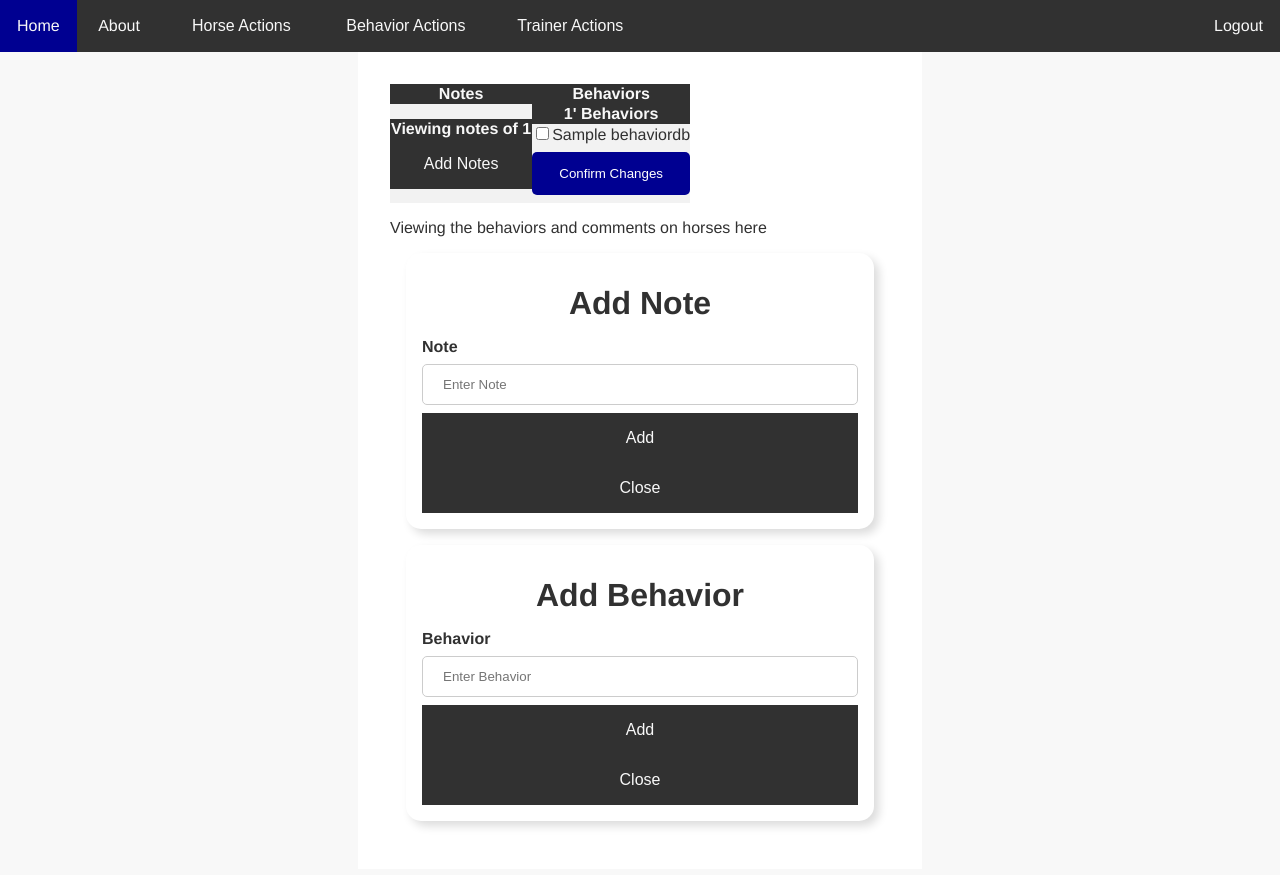
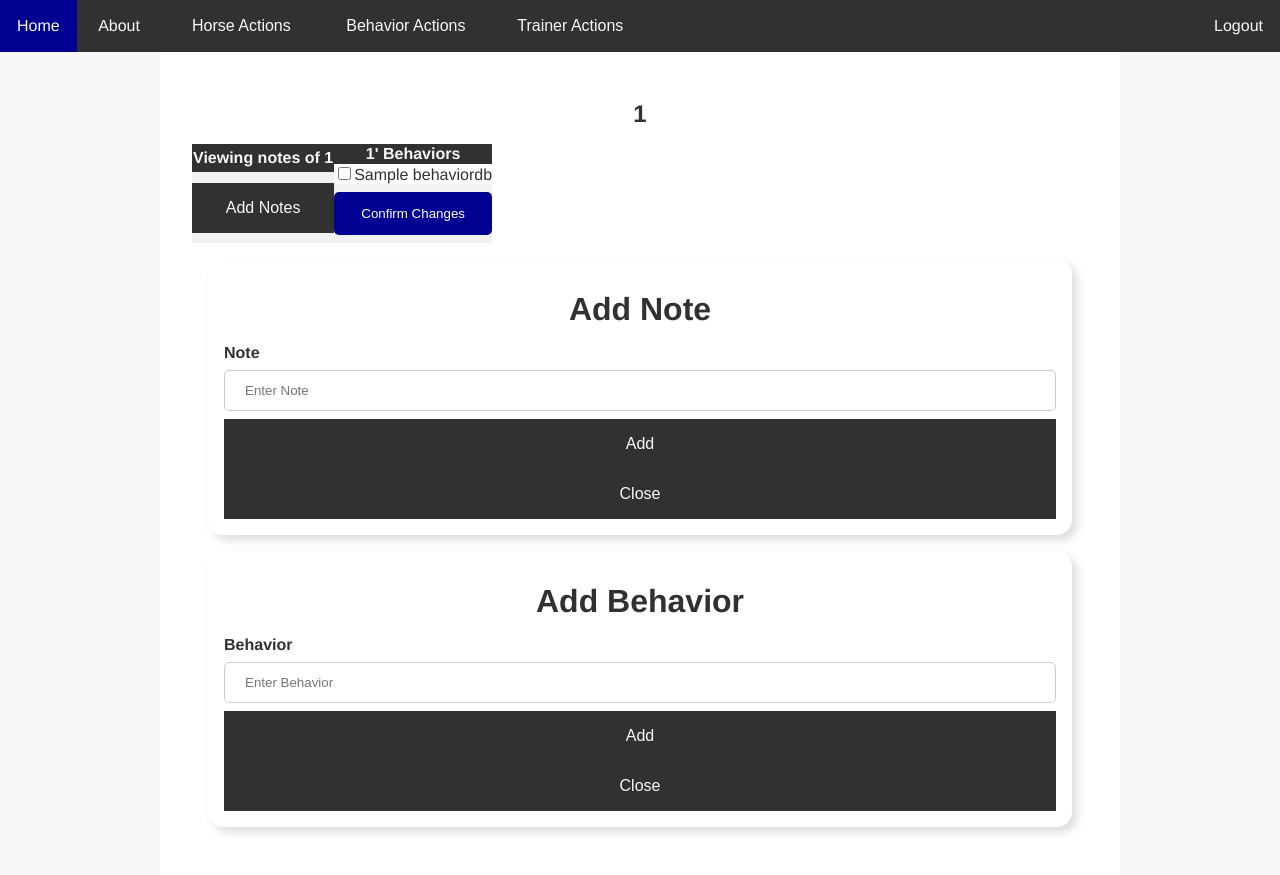
Before and after one commit to skyshane1/horsetrainersystem, a PHP site: page /viewHorse.php?selectedHorse=1 in a window 1280 px wide. Before the commit the page ends 825 px from the top, so only its background shows below. Run offline with PHP 8.4, Linux system fonts and the light colour scheme; the visitor is signed in with stand-in values (Sample User, id 1); tables that the repository leaves empty hold one stand-in row (values such as "Sample post").

Commit message:
Continued fixing view horse

```diff
--- a/header.php
+++ b/header.php
@@ -25,7 +25,7 @@ if ($_SESSION['access_level'] != 2 and $_SESSION['access_level'] != 1) {
     <div class="dropdown">
         <button class="dropbtn">Horse Actions</button>
         <div class="dropdown-content">
-            <a href="viewHorse.php"><u>Search Horse</u></a>
+            <a href="viewHorse.php?selectedHorse= "><u>Search Horse</u></a>
             <a href="addHorseForm.php"><u>Add Horse</u></a>
             <a href="horseActions.php?formAction=selectHorse"><u>Update Horse</u></a>
             <a href="horseActions.php?formAction=removeHorse"><u>Remove Horse</u></a>
--- a/newstyle.css
+++ b/newstyle.css
@@ -6,7 +6,7 @@
 }
 
 .content {
-    max-width: 500px;
+    max-width: 70%;
     margin: auto;
     background: white;
     padding: 32px;
--- a/viewHorse.php
+++ b/viewHorse.php
@@ -68,7 +68,7 @@ function cancelNote(){
         $con = connect();
     ?>
     <div class="content">
-        <?PHP if ($selectedHorse == null){ ?>
+        <?PHP if ($selectedHorse == ''){ ?>
         <p><strong>Search For Horse</strong></p>
         <p>Enter a horses name and press enter or the submit button to submit</p>
         <p>Clicking on a horses name will open their profile</p>
@@ -142,18 +142,9 @@ function cancelNote(){
             </table>
         </form>
         <?PHP } else if($selectedHorse != null){ ?>
-        <div>
-            <table>
-                <tr>
-                    <th>
-                        Notes
-                    </th>
-                    <th>
-                        Behaviors
-                    </th>
-                </tr>
-                <tr><td>
-                        <div>
+            <?PHP echo('<h2>'.$selectedHorse.'</h2>');?>
+            <div class="flex-container">
+                <!-- View Notes Table -->
                 <table>
                     <?php
                     if (isset($_GET['curr_horse_button']) && $_GET['curr_horse_button']!=$_SESSION['curr_horse']){
@@ -163,17 +154,18 @@ function cancelNote(){
                     $curr_horse_qry="Select * from notesdb where horseName = '" .$selectedHorse. "' order by noteDate DESC;";
                     $curr_fetched=mysqli_query($con,$curr_horse_qry);
                     while($row=mysqli_fetch_array($curr_fetched, MYSQLI_ASSOC)){
+                        $curr_trainer_qry="Select * from persondb where id = '" .$row['trainerId']. "';";
+                        $curr_trainer=mysqli_query($con, $curr_trainer_qry);
+                        $trainer_id = mysqli_fetch_array($curr_trainer, MYSQLI_ASSOC);
                         $hnote = $row['note'];
                         echo "<tr><td> ".$hnote. " ";
-                                    echo "<br>" .$row['trainerName']." ".$row['noteDate']."</td></tr></div>";
+                        echo "<br>" .$trainer_id['fullName']." ".$row['noteDate']."</td></tr></div>";
                     }
 
                     ?>
                     <tr><td style='text-align:center;'><button class="addNote" onclick="addNote()">Add Notes</button></td></tr>
-                            </table></div></td>
-
-                    <td>
-                        <div>
+                </table>
+                <!-- View Behaviors Table -->
                 <table>
                     <?php
                     echo '<tr><th>' .$selectedHorse.'\' Behaviors</th></tr>';
@@ -214,10 +206,8 @@ function cancelNote(){
                         echo "<tr><td ><input type='submit' name='behaviorChanges' value='Confirm Changes'/></td></tr>"
                         ?>
                     </form>
-                            </table></div></td>
-                </tr>
                 </table>
-            <p>Viewing the behaviors and comments on horses here</p>
+            </div>
             <!-- Add Note -->
             <div class="form-popup" id="addNote">
                 <?php
```
Lines whose indentation alone changed are shown as unchanged.
